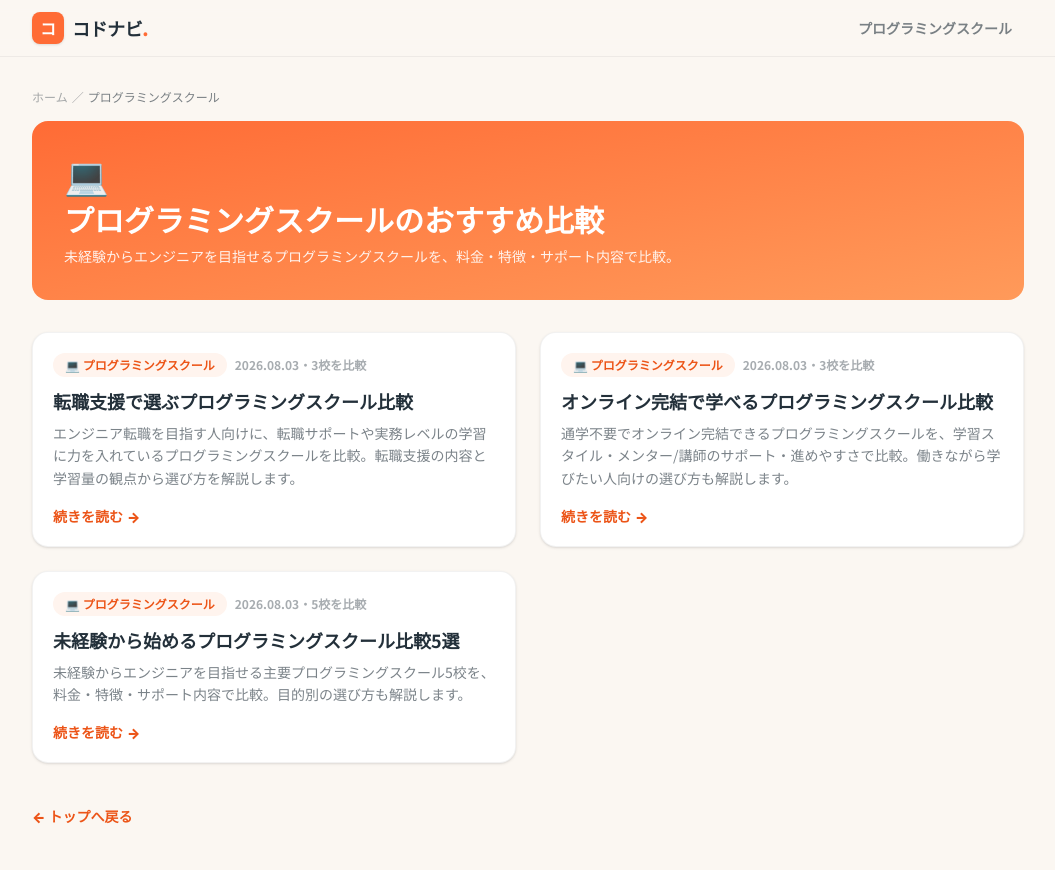
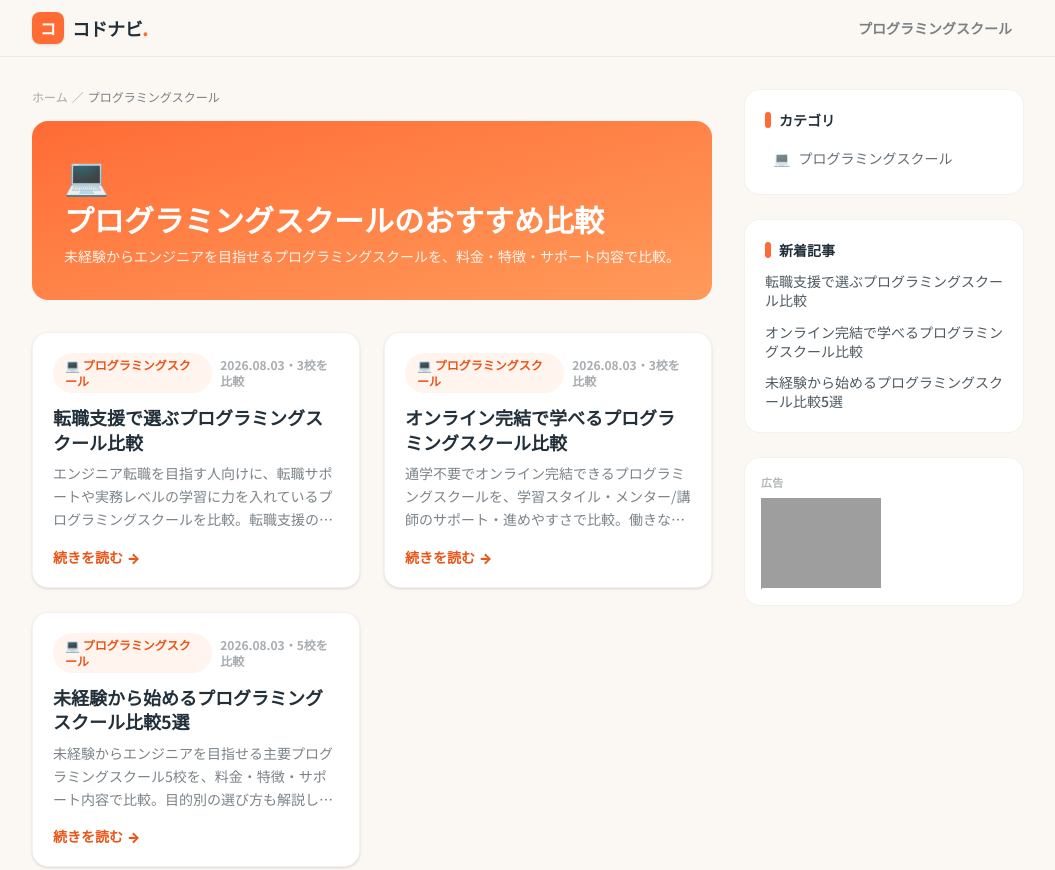
Before and after one commit to aech22/school-affiliate-blog, an Astro site: page /categories/programming in a window 1280 px wide. Shown: the top 870 px of the page, without its empty margins (112-1167 px from the left). Built offline with nearby package versions, Linux system fonts and the light colour scheme; Astro itself is replaced by a stand-in of ours; grey boxes are pictures that could not be loaded.

Commit message:
feat: サイドバー追加（カテゴリ・新着記事・お名前.com 120x600広告）＋記事/カテゴリを2カラム化。記事末尾728は撤去（1ページ1広告）

```diff
--- /dev/null
+++ b/src/components/Sidebar.astro
@@ -0,0 +1,43 @@
+---
+import { getCollection } from 'astro:content';
+import { CATEGORIES } from '../data/taxonomy';
+
+const recent = (await getCollection('articles'))
+  .sort((a, b) => b.data.date.valueOf() - a.data.date.valueOf())
+  .slice(0, 6);
+
+// A8.net お名前.com（独自ドメイン取得）120×600 スカイスクレイパー。規約どおり原文のまま。& のJSXパース回避で set:html。
+const skyscraperHtml = `<a href="https://px.a8.net/svt/ejp?a8mat=4B9X1D+6NXPKI+50+2HGLCX" rel="nofollow sponsored" target="_blank"><img border="0" width="120" height="600" alt="お名前.com" src="https://www21.a8.net/svt/bgt?aid=260803201403&wid=001&eno=01&mid=s00000000018015026000&mc=1"></a><img border="0" width="1" height="1" src="https://www12.a8.net/0.gif?a8mat=4B9X1D+6NXPKI+50+2HGLCX" alt="">`;
+---
+<aside class="space-y-6">
+  <section class="rounded-2xl border border-black/5 bg-white p-5">
+    <h2 class="mb-3 flex items-center gap-2 text-sm font-black"><span class="h-4 w-1.5 rounded bg-brand-500" />カテゴリ</h2>
+    <ul class="space-y-1">
+      {CATEGORIES.map((c) => (
+        <li>
+          <a href={`${import.meta.env.BASE_URL}categories/${c.slug}/`} class="flex items-center gap-2 rounded-lg px-2 py-1.5 text-sm text-ink/70 transition hover:bg-brand-50 hover:text-brand-600">
+            <span>{c.emoji}</span>{c.label}
+          </a>
+        </li>
+      ))}
+    </ul>
+  </section>
+
+  {recent.length > 0 && (
+    <section class="rounded-2xl border border-black/5 bg-white p-5">
+      <h2 class="mb-3 flex items-center gap-2 text-sm font-black"><span class="h-4 w-1.5 rounded bg-brand-500" />新着記事</h2>
+      <ul class="space-y-3">
+        {recent.map((a) => (
+          <li>
+            <a href={`${import.meta.env.BASE_URL}articles/${a.id}/`} class="block text-sm font-medium leading-snug text-ink/80 transition hover:text-brand-600">{a.data.title}</a>
+          </li>
+        ))}
+      </ul>
+    </section>
+  )}
+
+  <section class="rounded-2xl border border-black/5 bg-white p-4">
+    <p class="mb-2 text-[11px] font-black tracking-wide text-ink/35">広告</p>
+    <div class="overflow-x-auto"><div style="min-width:120px" set:html={skyscraperHtml} /></div>
+  </section>
+</aside>
--- a/src/layouts/ArticleLayout.astro
+++ b/src/layouts/ArticleLayout.astro
@@ -2,7 +2,7 @@
 import BaseLayout from './BaseLayout.astro';
 import Jsonld from '../components/Jsonld.astro';
 import ServiceCard from '../components/ServiceCard.astro';
-import AdBanner from '../components/AdBanner.astro';
+import Sidebar from '../components/Sidebar.astro';
 import { categoryBySlug } from '../data/taxonomy';
 import { SITE_NAME } from '../consts';
 import servicesData from '../data/services.json';
@@ -89,7 +89,8 @@ const itemListLd = {
   modifiedTime={(data.updated ?? data.date).toISOString()}
   breadcrumbs={breadcrumbs}
 >
-  <main class="mx-auto max-w-3xl px-4 py-8">
+  <div class="mx-auto max-w-5xl px-4 py-8 lg:grid lg:grid-cols-[minmax(0,1fr)_280px] lg:gap-8 lg:items-start">
+  <main class="min-w-0">
     <Jsonld data={itemListLd} />
     <nav class="flex flex-wrap items-center gap-1 text-xs font-medium text-ink/40" aria-label="パンくず">
       <a href={import.meta.env.BASE_URL} class="hover:text-brand-600">ホーム</a>
@@ -158,8 +159,6 @@ const itemListLd = {
       )
     }
 
-    <AdBanner />
-
     {cat && (
       <p class="mt-10 text-sm">
         <a href={`${import.meta.env.BASE_URL}categories/${cat.slug}/`} class="font-bold text-brand-600 hover:underline">
@@ -171,4 +170,6 @@ const itemListLd = {
       <a href={import.meta.env.BASE_URL} class="inline-flex items-center gap-1 text-sm font-black text-brand-600 hover:underline">← 記事一覧へ戻る</a>
     </p>
   </main>
+    <Sidebar />
+  </div>
 </BaseLayout>
--- a/src/pages/categories/[slug].astro
+++ b/src/pages/categories/[slug].astro
@@ -2,6 +2,7 @@
 import { getCollection } from 'astro:content';
 import BaseLayout from '../../layouts/BaseLayout.astro';
 import ArticleCard from '../../components/ArticleCard.astro';
+import Sidebar from '../../components/Sidebar.astro';
 import Jsonld from '../../components/Jsonld.astro';
 import { CATEGORIES } from '../../data/taxonomy';
 import { SITE_NAME } from '../../consts';
@@ -42,7 +43,8 @@ const listLd = {
 ---
 <BaseLayout title={title} description={description} breadcrumbs={breadcrumbs}>
   <Jsonld data={listLd} />
-  <main class="mx-auto max-w-5xl px-4 py-8">
+  <div class="mx-auto max-w-5xl px-4 py-8 lg:grid lg:grid-cols-[minmax(0,1fr)_280px] lg:gap-8 lg:items-start">
+  <main class="min-w-0">
     <nav class="flex flex-wrap items-center gap-1 text-xs font-medium text-ink/40" aria-label="パンくず">
       <a href={import.meta.env.BASE_URL} class="hover:text-brand-600">ホーム</a>
       <span>／</span><span class="text-ink/60">{cat.label}</span>
@@ -66,4 +68,6 @@ const listLd = {
       <a href={import.meta.env.BASE_URL} class="inline-flex items-center gap-1 text-sm font-black text-brand-600 hover:underline">← トップへ戻る</a>
     </p>
   </main>
+    <Sidebar />
+  </div>
 </BaseLayout>
```
